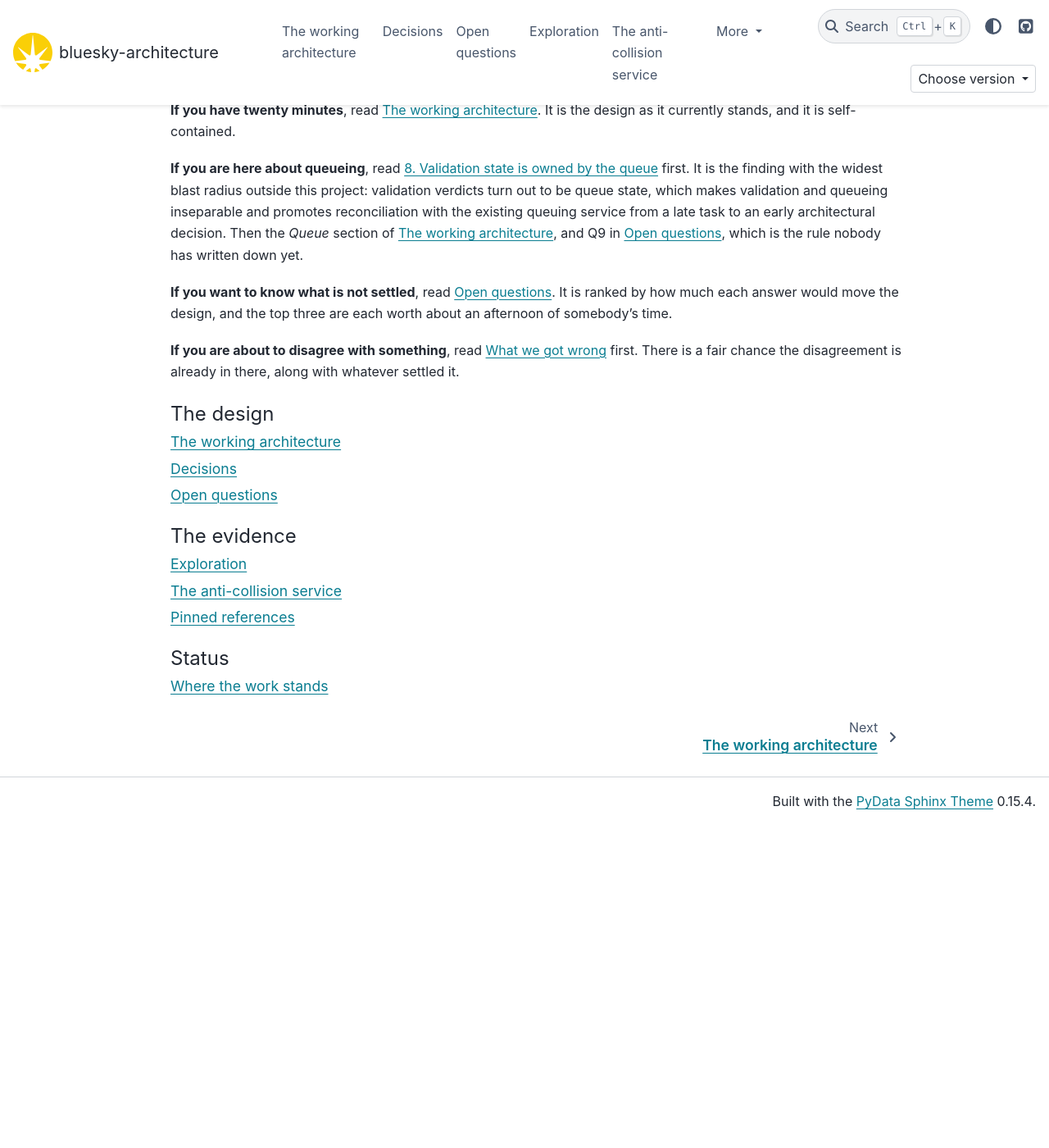
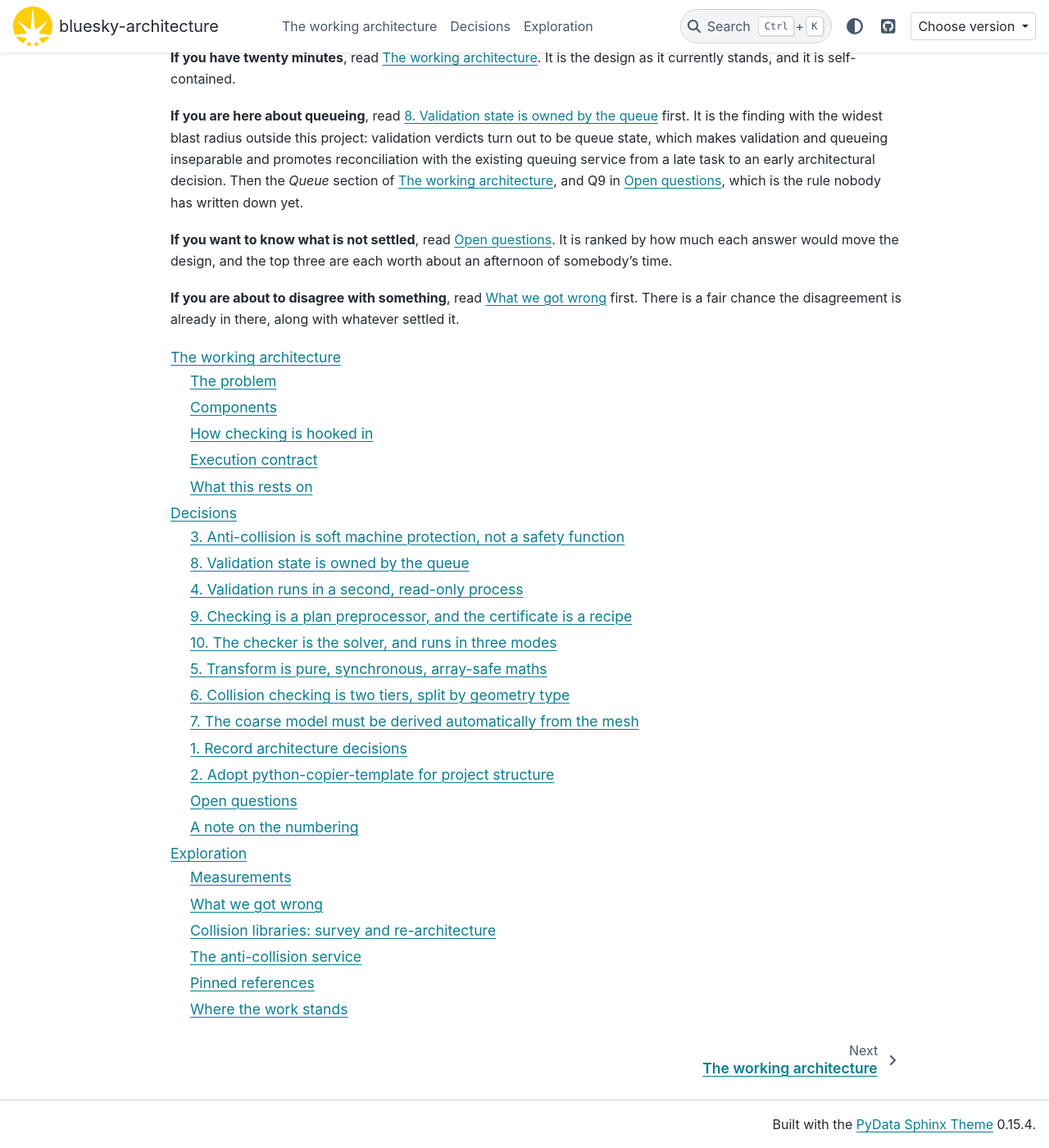
Before and after one commit to coretl/bluesky-architecture, a Sphinx documentation site: the page built from docs/index.md, in a window 1280 px wide and 1400 px high, scrolled down 740 px. Shown: the whole window at 82% size. Built offline with Sphinx 7.4.7 and the PyData theme 0.15.4, drawn with Linux system fonts in a browser that asks for light colours; the version number could not be read and is left out; before the commit the page ends 1747 px from its top, so only the background shows below that.

Commit message:
Three top-level sections, not seven
The published site put every explanation page in the navbar — architecture,
decisions, open questions, exploration, the service page, pinned references and
session notes, side by side at the top level. Seven peers, no hierarchy, and no
signal about which two matter.

Now three, each a real page rather than a divider:

- Architecture — the diagram and how it all hangs together.
- Decisions — the ADRs, with open-questions.md at the end of the same toctree.
  Settled and unsettled are the same picture and belong behind one heading; the
  ordering says read the open questions once you know what the decisions are.
- Exploration — everything else, in a deliberate order: the measurements, then
  what they overturned, then the survey and the service behind them.

Note that pinned-references and session-notes now sit under Exploration. It is a
slight stretch of the word for both, but the alternative was a fourth section
holding two pages, and a reader looking for either will look there before the
navbar.

index.md loses its three captioned toctrees for one, since the section pages now
carry the structure instead of the front page describing it.

Co-Authored-By: Claude Opus 5 <noreply@anthropic.com>

````diff
--- a/docs/explanations/decisions.md
+++ b/docs/explanations/decisions.md
@@ -1,12 +1,17 @@
 # Decisions
 
-The load-bearing choices, in [Nygard format](http://thinkrelevance.com/blog/2011/11/15/documenting-architecture-decisions):
+What has been settled, and what has not.
+
+The ADRs are in [Nygard format](http://thinkrelevance.com/blog/2011/11/15/documenting-architecture-decisions):
 context, decision, consequences. The consequences section is the useful part —
-it is where the cost of each choice is written down.
+it is where the cost of each choice is written down. [](open-questions.md) is
+the other half of the same picture, ranked by how much each answer would move
+the design, and it is listed last here because it is the one to read after you
+know what the decisions are.
 
-If you are reading them all, read in this order. ADR-0003 first, because it is
-the classification everything else is licensed by; ADR-0008 second, because it
-is the one that bears on queueing.
+If you are reading the ADRs all the way through, read in this order. ADR-0003
+first, because it is the classification everything else is licensed by; ADR-0008
+second, because it is the one that bears on queueing.
 
 ```{toctree}
 :maxdepth: 1
--- a/docs/explanations/exploration.md
+++ b/docs/explanations/exploration.md
@@ -1,6 +1,7 @@
 # Exploration
 
-What was tried, what was measured, and what turned out to be wrong.
+What was tried, what was measured, what turned out to be wrong, and what is
+still outstanding with other people.
 
 Kept separate from [](architecture.md) deliberately. The architecture document
 says what the design *is*; these say how it got there, which matters because a
@@ -8,9 +9,16 @@ surprising amount of it was arrived at by being wrong first. Where a conclusion
 was reversed, the reasoning that led to it is usually still worth reading — that
 is why none of this is edited away.
 
+Read in this order if you are reading it all. The numbers first, then what they
+overturned; the survey and the service are the detail behind them.
+
 ```{toctree}
 :maxdepth: 1
-:glob:
 
-exploration/*
+exploration/measurements
+exploration/reversals
+exploration/collision-libraries
+anti-collision-service
+pinned-references
+session-notes
 ```
--- a/docs/index.md
+++ b/docs/index.md
@@ -35,26 +35,9 @@ somebody's time.
 disagreement is already in there, along with whatever settled it.
 
 ```{toctree}
-:maxdepth: 1
-:caption: The design
+:maxdepth: 2
 
 explanations/architecture
 explanations/decisions
-explanations/open-questions
+explanations/exploration
 ```
-
-```{toctree}
-:maxdepth: 1
-:caption: The evidence
-
-explanations/exploration
-explanations/anti-collision-service
-explanations/pinned-references
-```
-
-```{toctree}
-:maxdepth: 1
-:caption: Status
-
-explanations/session-notes
-```
````
Also changed, not shown: other parts of docs/explanations/decisions.md (+1 -0 lines).
